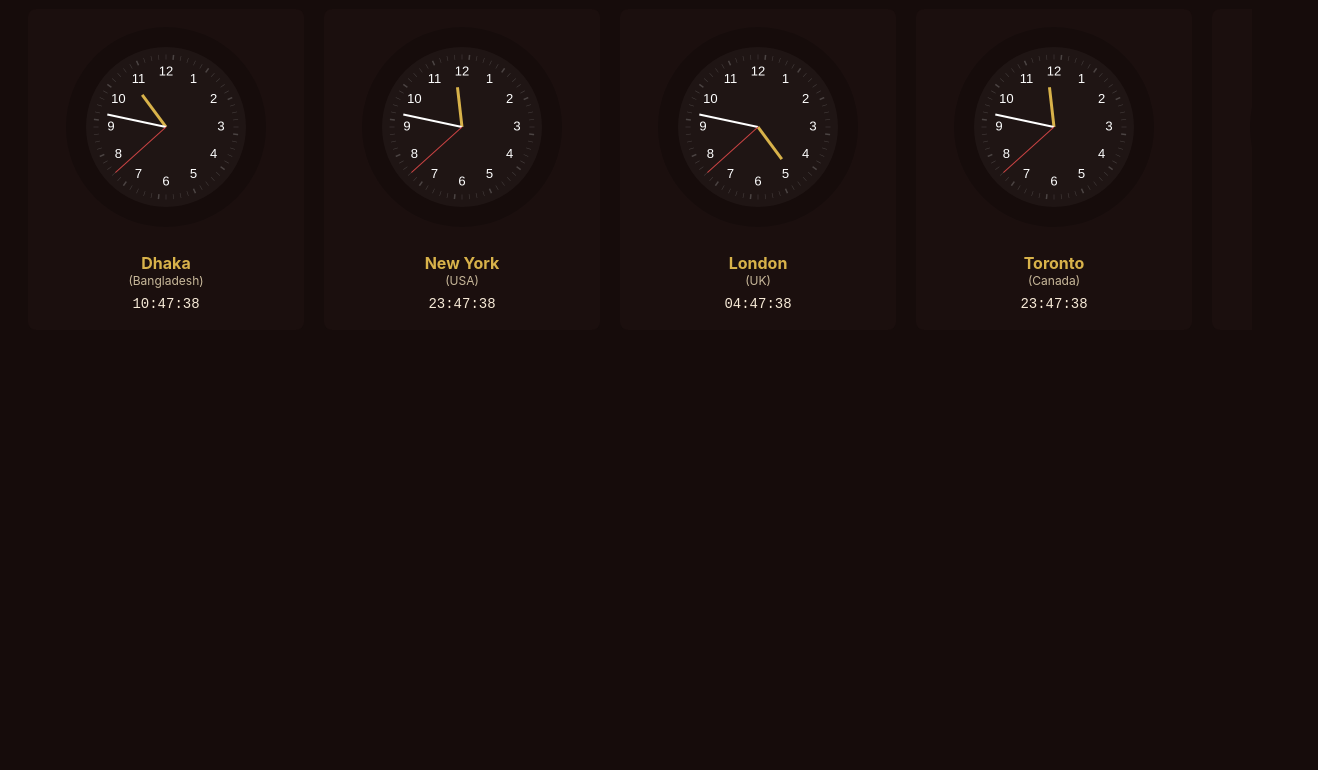
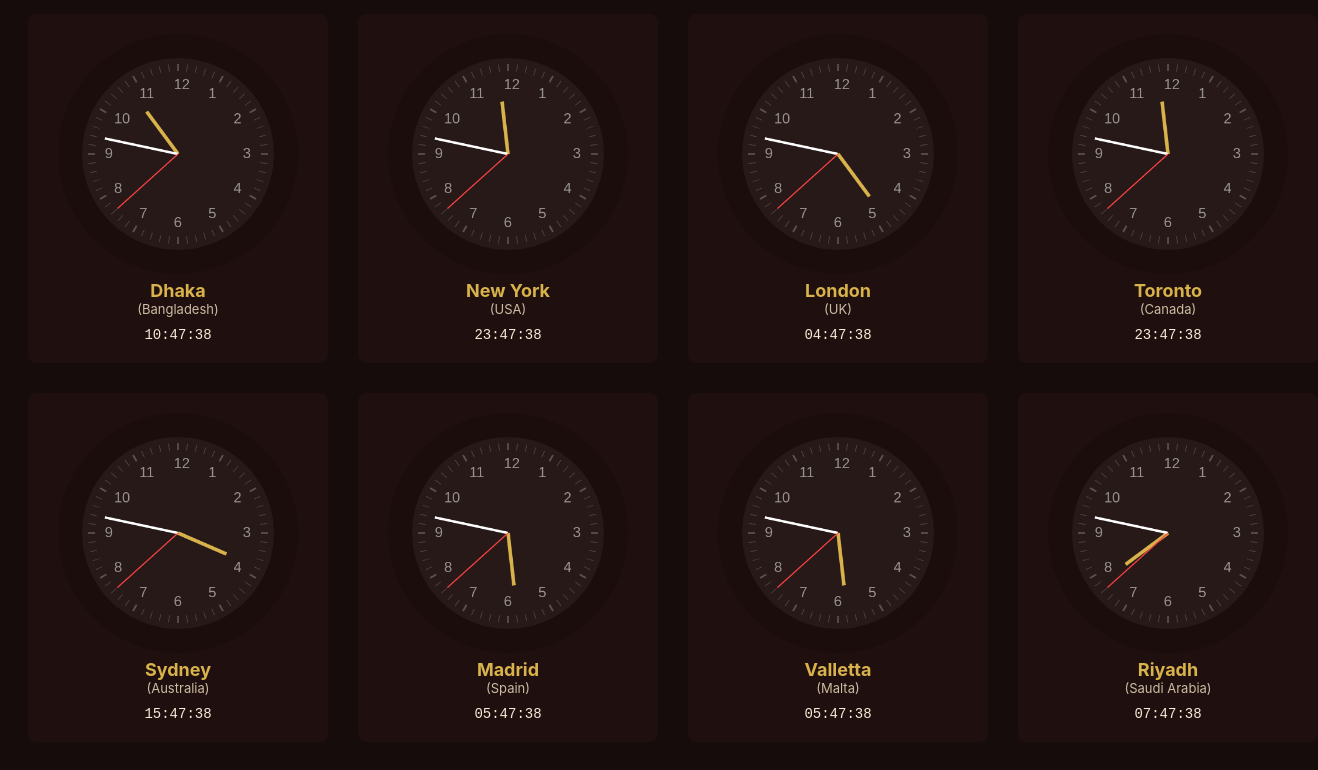
Before and after one commit to Jakia5876/Eight-county-live-watch, a plain HTML site: page index.html in a window 1280 px wide. Shown: the part 104-874 px from the top of the page, 1318 px wide, since content can reach past the window. Before the commit the page ends 800 px from the top, so only its background shows below. Drawn offline with Linux system fonts and the light colour scheme.

Commit message:
Update index.html

```diff
--- a/index.html
+++ b/index.html
@@ -10,7 +10,6 @@
     --bg:#160c0b;
     --card:#1f0f0e;
     --gold:#d8b24a;
-    --gold-dark:#b08a30;
     --text:#f6e9d6;
   }
 
@@ -22,51 +21,57 @@
     padding:28px;
   }
 
-  h1{margin-bottom:25px;}
+  h1{
+    text-align:center;
+    margin-bottom:30px;
+    font-size:32px;
+    letter-spacing:1px;
+  }
 
-  /* FORCE 8 CLOCKS IN ONE LINE */
+  /* -------- GRID FIX (4 per row = TWO ROWS) -------- */
   .grid{
-    display:flex;
-    gap:20px;
-    overflow-x:auto;
-    padding-bottom:20px;
+    display:grid;
+    grid-template-columns:repeat(4, 1fr);
+    gap:30px;
+    justify-items:center;
   }
 
   .card{
-    background:#1b0f0e;
+    background:var(--card);
     border-radius:8px;
-    padding:18px;
+    padding:20px;
     text-align:center;
-    min-width:240px;
+    width:260px;
   }
 
   .clock-wrap{
-    width:220px;
-    height:220px;
+    width:240px;
+    height:240px;
     margin:auto;
     position:relative;
   }
 
   canvas.analog{
-    width:200px;
-    height:200px;
+    width:240px;
+    height:240px;
     border-radius:50%;
-    background:#0003;
+    background:#0002;
   }
 
   .city{
     font-weight:700;
     color:var(--gold);
     margin-top:6px;
+    font-size:18px;
   }
 
   .country{
-    font-size:12px;
-    color:#c9b99b;
+    font-size:13px;
+    color:#ccbca3;
   }
 
   .digital{
-    margin-top:8px;
+    margin-top:10px;
     font-family:"Courier New";
     font-size:14px;
   }
@@ -75,6 +80,7 @@
 
 <body>
 <h1>Live World Clocks</h1>
+
 <div class="grid" id="grid"></div>
 
 <script>
@@ -107,7 +113,11 @@ clocks.forEach((c,i)=>{
 function getTimePartsForTZ(tz){
   const now=new Date();
   const p=new Intl.DateTimeFormat('en-GB',{
-    timeZone:tz,hour12:false,hour:'2-digit',minute:'2-digit',second:'2-digit'
+    timeZone:tz,
+    hour12:false,
+    hour:'2-digit',
+    minute:'2-digit',
+    second:'2-digit'
   }).formatToParts(now);
 
   const o={hour:0,minute:0,second:0};
@@ -121,46 +131,45 @@ function getTimePartsForTZ(tz){
 
 function drawClock(canvas,h,m,s){
   const ctx=canvas.getContext('2d');
-  const cx=canvas.width/2;
-  const cy=canvas.height/2;
-  const r=160;
+  const cx=canvas.width/2, cy=canvas.height/2, r=160;
 
   ctx.clearRect(0,0,canvas.width,canvas.height);
 
-  // BACKGROUND GLOW
+  // background circle
   ctx.beginPath();
   ctx.arc(cx,cy,r,0,Math.PI*2);
-  ctx.fillStyle='rgba(255,255,255,0.04)';
+  ctx.fillStyle='rgba(255,255,255,0.05)';
   ctx.fill();
 
-  // HOUR NUMBERS (1–12)
-  ctx.font="26px Arial";
-  ctx.fillStyle="#ffffff";
-  ctx.textAlign="center";
-  ctx.textBaseline="middle";
-
-  for(let num=1; num<=12; num++){
-    let ang=(num*Math.PI/6) - Math.PI/2;
-    let tx=cx + Math.cos(ang)*110;
-    let ty=cy + Math.sin(ang)*110;
-    ctx.fillText(num, tx, ty);
-  }
-
-  // MINUTE MARKERS
+  // hour/minute ticks + numbers
   ctx.save();
   ctx.translate(cx,cy);
-  for(let i=0;i<60;i++){
+
+  ctx.font="24px Arial";
+  ctx.fillStyle="#fff8";
+
+  for(let i=1;i<=60;i++){
+    ctx.rotate(Math.PI/30);
+
+    // minute ticks
     ctx.beginPath();
-    ctx.rotate(Math.PI/30);
-    ctx.moveTo(0,-r+15);
-    ctx.lineTo(0,-r+25);
-    ctx.strokeStyle='rgba(255,255,255,0.2)';
+    ctx.moveTo(0,-r+10);
+    ctx.lineTo(0,-r+22);
+    ctx.strokeStyle="rgba(255,255,255,0.25)";
     ctx.lineWidth=(i%5===0)?3:1;
     ctx.stroke();
+
+    // hour numbers
+    if(i%5===0){
+      ctx.save();
+      ctx.translate(0,-r+45);
+      ctx.rotate(-(Math.PI/30)*i);
+      ctx.fillText(i/5, -7, 7);
+      ctx.restore();
+    }
   }
   ctx.restore();
 
-  // HAND FUNCTION
   function hand(angle,len,w,color){
     ctx.save();
     ctx.translate(cx,cy);
@@ -174,28 +183,26 @@ function drawClock(canvas,h,m,s){
     ctx.restore();
   }
 
-  // HOUR HAND
-  hand(((h%12)+m/60)*Math.PI/6 - Math.PI/2, r*0.50, 6, '#d8b24a');
-
-  // MINUTE HAND
-  hand((m*Math.PI/30) - Math.PI/2, r*0.75, 4, '#ffffff');
-
-  // SECOND HAND
-  hand((s*Math.PI/30) - Math.PI/2, r*0.85, 2, '#cc4444');
+  // hands
+  hand(((h%12)+m/60)*Math.PI/6 - Math.PI/2, r*0.55, 6, '#d8b24a');
+  hand((m*Math.PI/30) - Math.PI/2, r*0.78, 4, '#ffffff');
+  hand((s*Math.PI/30) - Math.PI/2, r*0.85, 2, '#ff4444');
 }
 
 function updateAll(){
   clocks.forEach((c,i)=>{
     const t=getTimePartsForTZ(c.tz);
-    drawClock(document.getElementById(`clock-${i}`), t.hour,t.minute,t.second);
-    document.getElementById(`digital-${i}`).textContent =
-      `${String(t.hour).padStart(2,'0')}:${String(t.minute).padStart(2,'0')}:${String(t.second).padStart(2,'0')}`;
+    const canvas=document.getElementById(`clock-${i}`);
+    drawClock(canvas,t.hour,t.minute,t.second);
+
+    const p=n=>String(n).padStart(2,'0');
+    document.getElementById(`digital-${i}`).textContent=
+      `${p(t.hour)}:${p(t.minute)}:${p(t.second)}`;
   });
 }
 
 updateAll();
 setInterval(updateAll,1000);
 </script>
-
 </body>
 </html>
```
